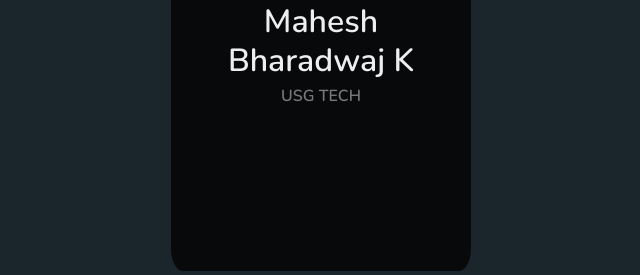
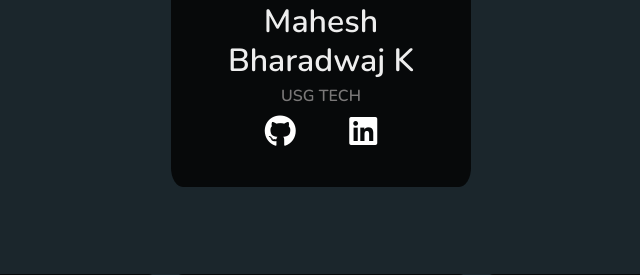
Before and after one commit to MaheshBharadwaj/SSN-MUN-Website, a Flask app: page /tech-team in a window 1280 px wide. Shown: the part 982-1257 px from the top of the page, without its empty margins (319-959 px from the left). Run offline with Flask 2, Linux system fonts and the light colour scheme; some libraries are stand-ins or nearby versions; some web fonts are replaced.

Commit message:
fixed github linkedin icons.

```diff
--- a/static/css/tech-team.css
+++ b/static/css/tech-team.css
@@ -97,24 +97,6 @@
     position: absolute;
     bottom: 50px;
 }
-
-.tech-member-row-card a{
-    position: relative;
-    display: block;
-    width: 50px;
-    height: 50px;
-    line-height: 50px;
-    text-align: center;
-    background: #fff;
-    font-size: 23px;
-    color: #333;
-    font-weight: bold;
-    margin: 0 6px;
-    transition: .4s;
-    transform: translateY(200px);
-    opacity: 0;
-}
-
 
 
 /* FOR SMALLER SCREENS */
--- a/templates/tech-team.html
+++ b/templates/tech-team.html
@@ -19,11 +19,14 @@
                         <div class="tech-member-row-card">
                             <img src= "{{ member.img }}" alt="{{member.name}}">
                             <h2>{{ member.name }}</h2>
-                            <h3>{{ member.position }}<br>
-                                <a class = "btn-success btn" href = "{{ member.github_url }}" target = "_blank" rel = "noopener noreferrer"><i class="fab fa-github fa-2x" style = "color:white"></i></a>&nbsp;&nbsp;&nbsp;&nbsp;&nbsp;&nbsp;&nbsp;&nbsp;&nbsp;&nbsp;&nbsp;&nbsp;
-                                <a class = "btn-success btn" href = "{{ member.linkedin_url }}" target = "_blank" rel = "noopener noreferrer"><i class="fab fa-linkedin fa-2x" style = "color:white"></i></a></h3>
+                            <h3>{{ member.position }}</h3>
+                            <div>
+                                <a href = "{{ member.github_url }}" target = "_blank" rel = "noopener noreferrer"><i class="fab fa-github fa-2x" style = "color:white"></i></a>&nbsp;&nbsp;&nbsp;&nbsp;&nbsp;&nbsp;&nbsp;&nbsp;&nbsp;&nbsp;&nbsp;&nbsp;
+
+                                <a href = "{{ member.linkedin_url }}" target = "_blank" rel = "noopener noreferrer"><i class="fab fa-linkedin fa-2x" style = "color:white"></i></a></h3>
                                 <!-- <i class="fab fa-github fa-2x" style = "color:white" href = "{{ member.github_url }}"></i>&nbsp;&nbsp;&nbsp;&nbsp;&nbsp;&nbsp;&nbsp;&nbsp;&nbsp;&nbsp;&nbsp;&nbsp;
-                                <i class="fab fa-linkedin fa-2x" style = "color:white"></i> -->
+                                    <i class="fab fa-linkedin fa-2x" style = "color:white"></i> -->
+                            </div>
 
                         </div>
                     </div>
```
